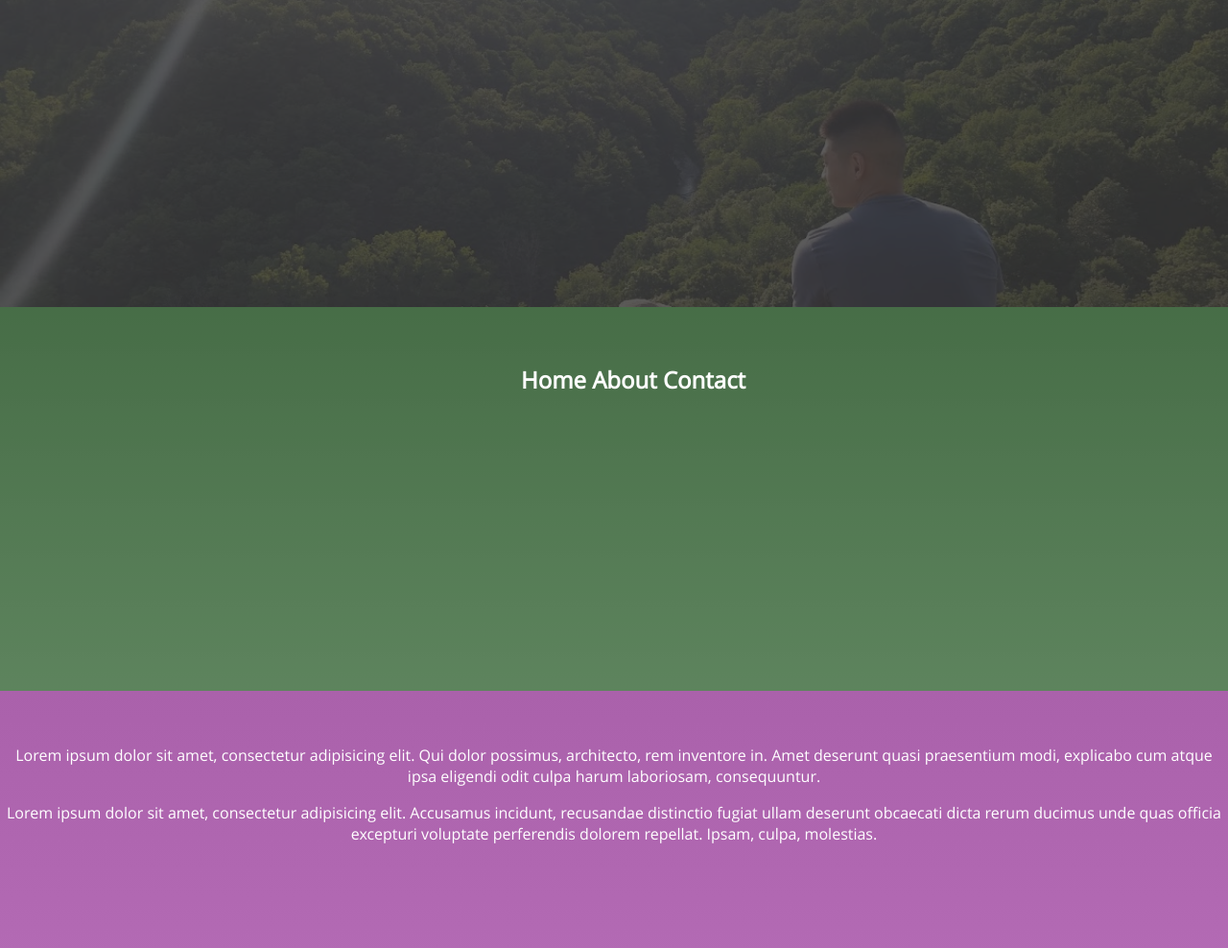
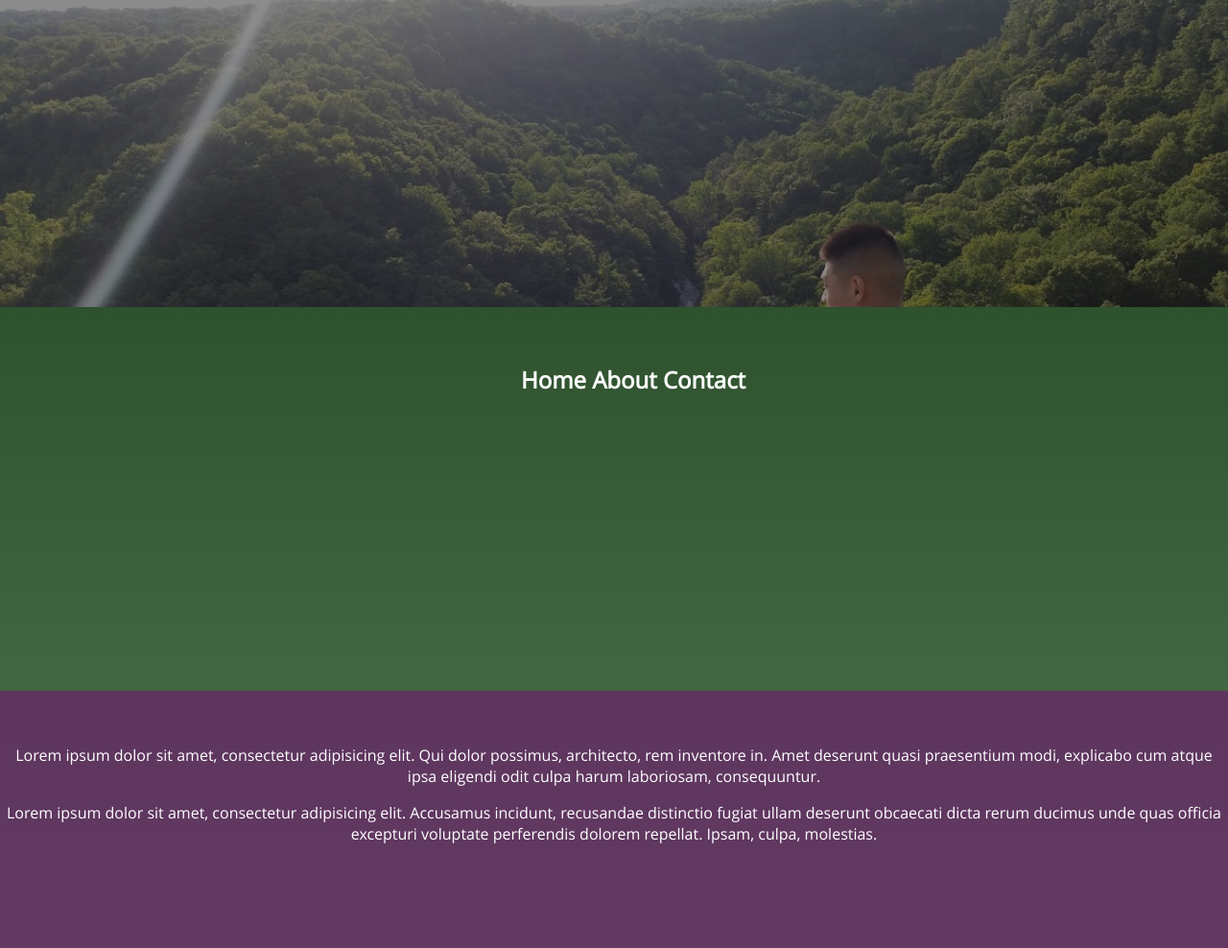
Before and after one commit to jxu093/jxu093.github.io, a plain HTML site: page index.html in a window 1280 px wide. Shown: the part 80-1068 px from the top of the page at 96% size. Drawn offline with Linux system fonts and the light colour scheme.

Commit message:
Updated background layout

```diff
--- a/index.html
+++ b/index.html
@@ -23,11 +23,12 @@
 			</div>
 		</main>
 		<footer class="block">
-			<div class="spacer"></div>
-			<p>Lorem ipsum dolor sit amet, consectetur adipisicing elit. Qui dolor possimus, architecto, rem inventore in. Amet deserunt quasi praesentium modi, explicabo cum atque ipsa eligendi odit culpa harum laboriosam, consequuntur.</p>
-			<p>Lorem ipsum dolor sit amet, consectetur adipisicing elit. Accusamus incidunt, recusandae distinctio fugiat ullam deserunt obcaecati dicta rerum ducimus unde quas officia excepturi voluptate perferendis dolorem repellat. Ipsam, culpa, molestias.</p>
+			<div class="overlay">
+				<div class="spacer"></div>
+				<p>Lorem ipsum dolor sit amet, consectetur adipisicing elit. Qui dolor possimus, architecto, rem inventore in. Amet deserunt quasi praesentium modi, explicabo cum atque ipsa eligendi odit culpa harum laboriosam, consequuntur.</p>
+				<p>Lorem ipsum dolor sit amet, consectetur adipisicing elit. Accusamus incidunt, recusandae distinctio fugiat ullam deserunt obcaecati dicta rerum ducimus unde quas officia excepturi voluptate perferendis dolorem repellat. Ipsam, culpa, molestias.</p>
+			</div>
 		</footer>
-
 	</div>
 </body>
 </html>
--- a/style.css
+++ b/style.css
@@ -27,12 +27,9 @@ html, body, .container {
 	position: absolute;
 	width: 100%;
 	height: 100%;
-	background-color: rgba(50,50,50,0.8);
+	background-image: url('overlay.png');
 }
 
-main .overlay {
-	background-color: rgba(50,50,50,0.4);
-}
 
 header {
 /*	color: #a8ffff;
@@ -49,10 +46,10 @@ filter: progid:DXImageTransform.Microsoft.gradient(startColorstr='#005e5c', endC
 	background-size: 100% auto;
 	background-position: 50% 30%;*/
 
-		background-image: url("peakview.jpg");
-	background-size: 100% auto;
-	background-position: 50% 40%;
-}
+	background-image: url("peakview.jpg");
+	background-size: cover;
+/*	background-position: 0 0;
+*/}
 
 main {
 /*border: 1px solid #7aba7a;*/
@@ -77,4 +74,8 @@ background: -o-linear-gradient(top, #aa61ab 0%, #b76eb8 100%);
 background: -ms-linear-gradient(top, #aa61ab 0%, #b76eb8 100%);
 background: linear-gradient(to bottom, #aa61ab 0%, #b76eb8 100%);
 filter: progid:DXImageTransform.Microsoft.gradient(startColorstr='#aa61ab', endColorstr='#b76eb8', GradientType=0);
+
+/*	background-image: url("peakview.jpg");
+	background-size: cover;
+	background-position: 0 -300px;*/
 }
```
Also changed, not shown: overlay.png (added).
